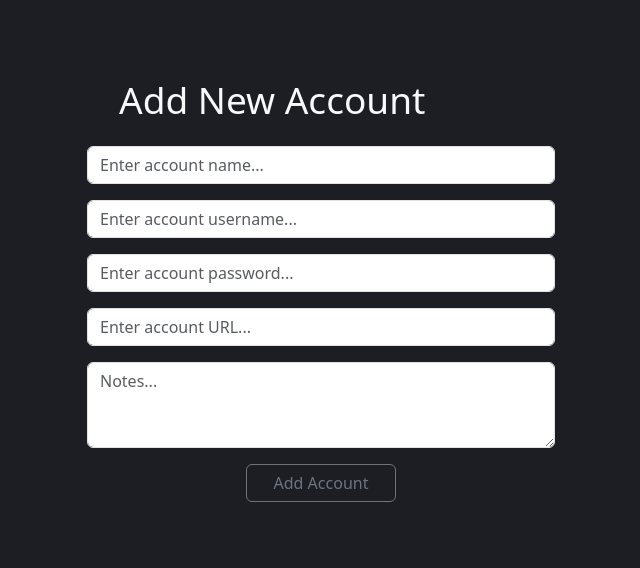
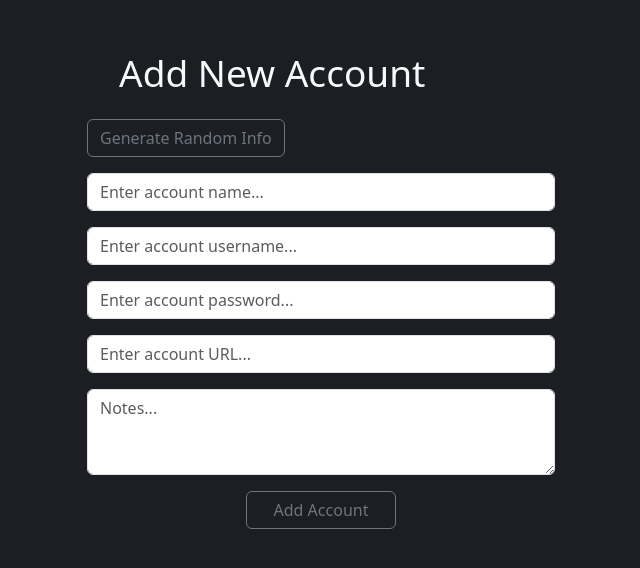
Before and after one commit to fodare/BorisElectron, an Electron app: page Pages/addAccount.html in a window 1000 px wide. Shown: the part 102-670 px from the top of the page, without its empty margins (179-819 px from the left). Drawn offline with nearby package versions, Linux system fonts and the light colour scheme; no server answers.

Commit message:
Add button to help generate and fill-in username and password.

```diff
--- a/Pages/addAccount.html
+++ b/Pages/addAccount.html
@@ -20,6 +20,16 @@
       <div class="container-fluid centered-form-container">
          <div class="form-box">
             <h1 class="page-heading add-account-header">Add New Account</h1>
+            <div class="row g-0">
+               <div class="accountHelpers col-12 col-md-12 text-start">
+                  <button
+                     class="btn btn-outline-secondary generateAccountBtn"
+                     id="generateAccountBtn"
+                  >
+                     Generate Random Info
+                  </button>
+               </div>
+               <div class="accountForm col-12 col-md-12">
                   <input
                      type="text"
                      class="form-control"
@@ -58,6 +68,8 @@
                   </button>
                </div>
             </div>
+         </div>
+      </div>
       <script
          src="https://cdn.jsdelivr.net/npm/bootstrap@5.3.7/dist/js/bootstrap.bundle.min.js"
          integrity="sha384-ndDqU0Gzau9qJ1lfW4pNLlhNTkCfHzAVBReH9diLvGRem5+R9g2FzA8ZGN954O5Q"
```
Lines whose indentation alone changed are shown as unchanged.
